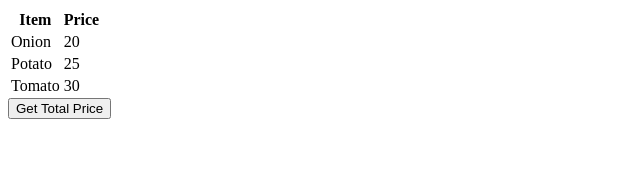
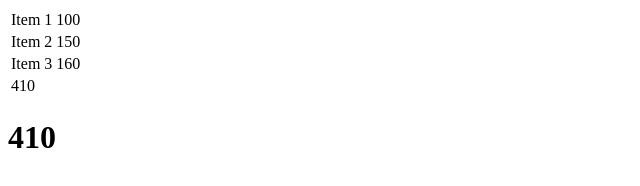
Before and after one commit to acciojob/grofers-checkout-omsingh1555, a website: page main.html in a window 1280 px wide. Shown: the whole page, without its empty margins (0-640 px from the left). Drawn offline with Linux system fonts and the light colour scheme.

Commit message:
created a submission

```diff
--- a/main.html
+++ b/main.html
@@ -6,42 +6,45 @@
 </head>
 <body>
 
-  <table>
-    <thead>
-      <tr>
-        <th>Item</th>
-        <th>Price</th>
-      </tr>
-    </thead>
-    <tbody>
-      <tr>
-        <td>Onion</td>
-        <td class="price">20</td>
-      </tr>
-      <tr>
-        <td>Potato</td>
-        <td class="price">25</td>
-      </tr>
-      <tr>
-        <td>Tomato</td>
-        <td class="price">30</td>
-      </tr>
-    </tbody>
+  <table id="cart">
+    <tr class="item">
+      <td>Item 1</td>
+      <td class="prices">100</td>
+    </tr>
+    <tr class="item">
+      <td>Item 2</td>
+      <td class="prices">150</td>
+    </tr>
+    <tr class="item">
+      <td>Item 3</td>
+      <td class="prices">160</td>
+    </tr>
+    <!-- JS द्वारा total price वाला नया row यहां add होगा -->
   </table>
 
-  <button id="getTotal">Get Total Price</button>
-
-  <!-- ✅ Required for passing the test -->
   <h1 id="ans"></h1>
 
   <script>
-    document.getElementById("getTotal").addEventListener("click", function () {
-      const prices = document.querySelectorAll(".price");
-      let sum = 0;
-      prices.forEach(p => {
-        sum += parseInt(p.textContent);
+    window.addEventListener("DOMContentLoaded", function () {
+      const priceCells = document.querySelectorAll(".prices");
+      let total = 0;
+
+      priceCells.forEach((cell) => {
+        total += Number(cell.textContent);
       });
-      document.getElementById("ans").textContent = sum;
+
+      // Set answer in <h1 id="ans">
+      document.getElementById("ans").textContent = total;
+
+      // Create new row for total in the table
+      const table = document.getElementById("cart");
+      const totalRow = document.createElement("tr");
+      const totalCell = document.createElement("td");
+
+      totalCell.colSpan = 2; // Assuming 2 columns
+      totalCell.textContent = total;
+      totalRow.appendChild(totalCell);
+      table.appendChild(totalRow);
     });
   </script>
 
```
Also changed, not shown: script.js (+17 -8 lines).
